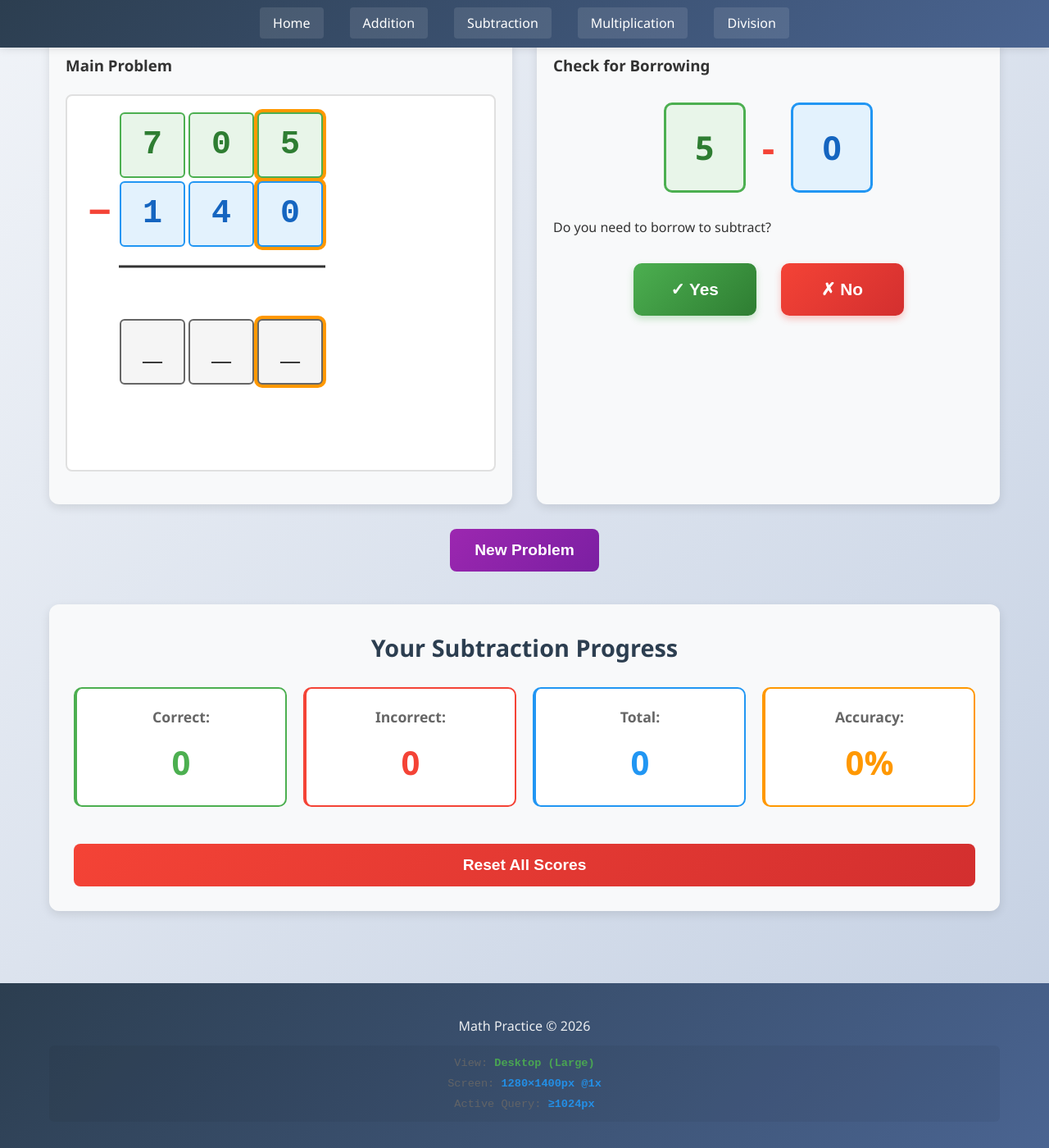
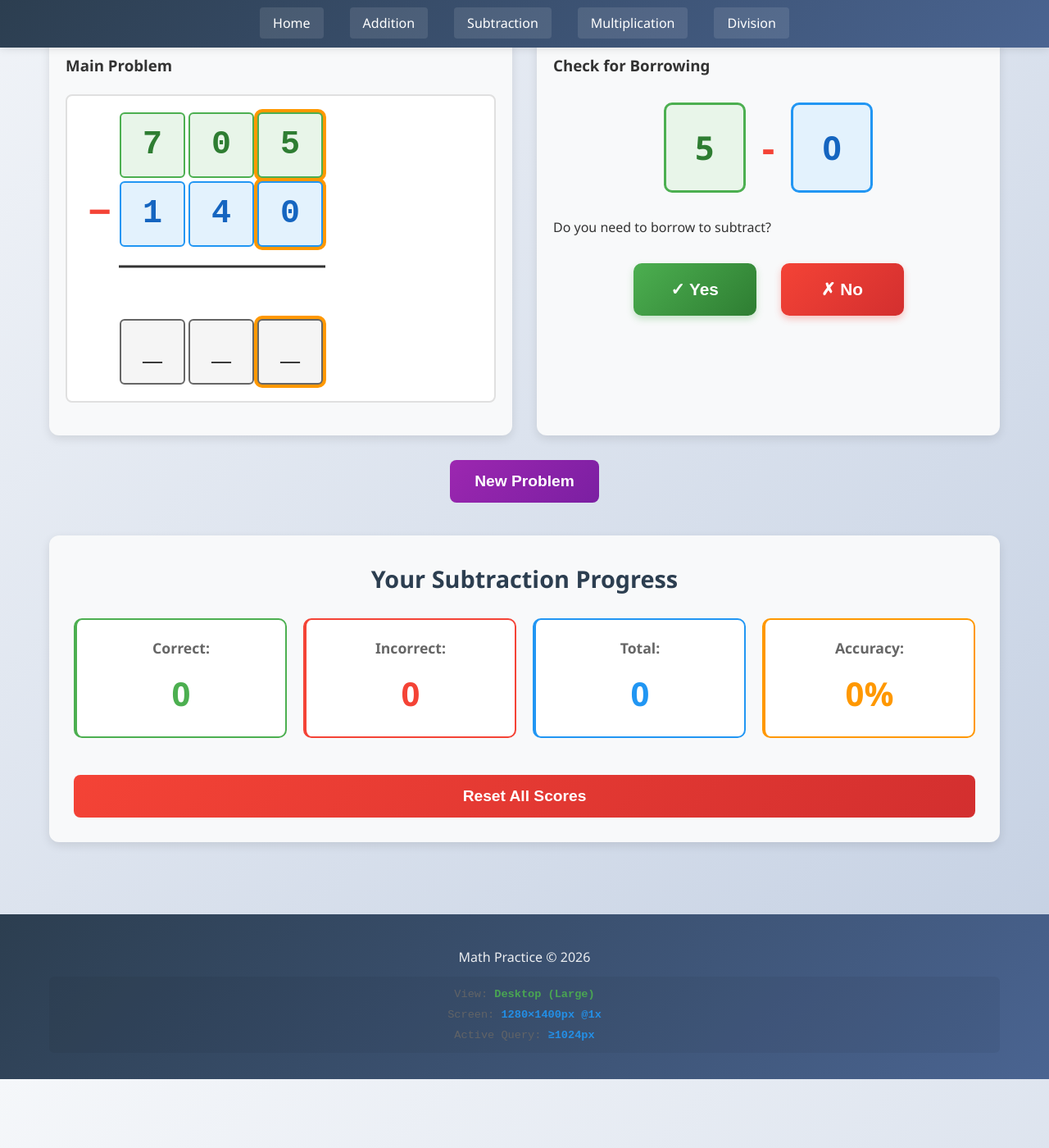
Before and after one commit to ZBZFirst/Math, a Jekyll site: the page built from subtraction.md, in a window 1280 px wide and 1400 px high, scrolled down 283 px. Shown: the whole window at 82% size. Built offline with Jekyll 4.4.1, drawn with Linux system fonts in a browser that asks for light colours.

Commit message:
Update subtraction.css

```diff
--- a/assets/css/subtraction.css
+++ b/assets/css/subtraction.css
@@ -29,7 +29,7 @@
 .problem-grid {
     display: grid;
     grid-template-columns: 40px repeat(3, 80px);
-    grid-template-rows: repeat(5, 80px);
+    grid-template-rows: repeat(4, 80px);
     gap: 4px;
     margin: 20px auto;
     font-family: 'Courier New', monospace;
```
